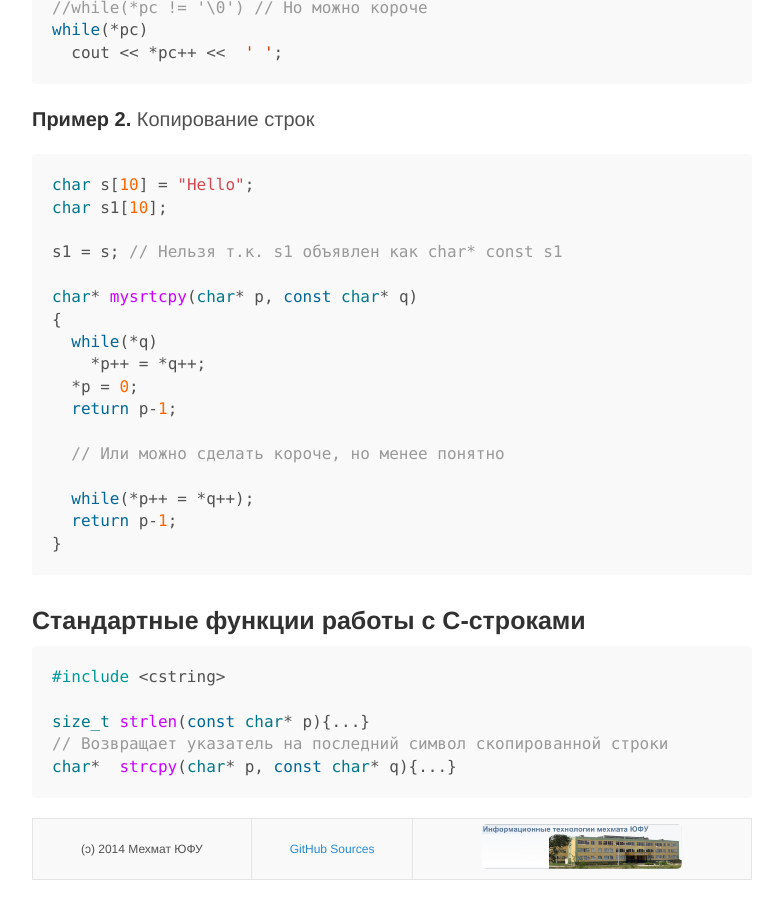
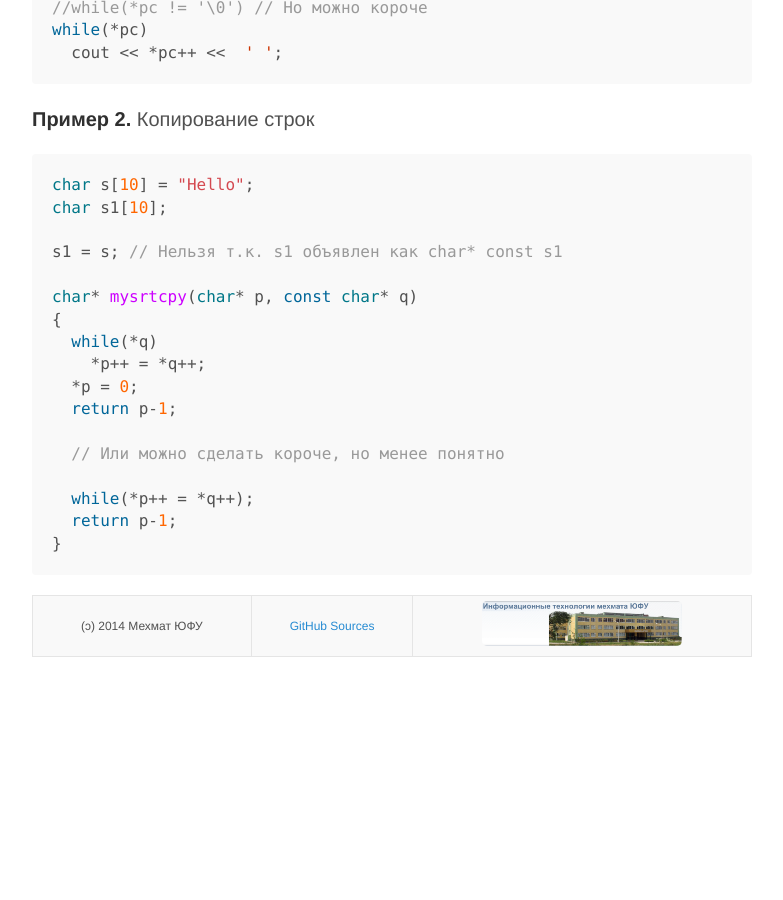
Before and after one commit to mmcs-sfedu/PL_Lections_2014-2015, a Jekyll site: the page built from lecture_06.md, in a window 1280 px wide and 900 px high, scrolled down 3921 px. Shown: the whole window, without its empty margins (248-1031 px from the left). Built offline with Jekyll 4.4.1, drawn with Linux system fonts in a browser that asks for light colours; Markdown is read by kramdown in place of the engine named in the settings; after the commit the page ends 4598 px from its top, so only the background shows below that.

Commit message:
move standart functions from lec6 to lec7

````diff
--- a/lecture_06.md
+++ b/lecture_06.md
@@ -183,13 +183,3 @@ char* mysrtcpy(char* p, const char* q)
   return p-1;
 }
 ```
-
-### Стандартные функции работы с C-строками
-
-```cpp
-#include <cstring>
-
-size_t strlen(const char* p){...}
-// Возвращает указатель на последний символ скопированной строки
-char*  strcpy(char* p, const char* q){...}
-```
````
Also changed, not shown: lecture_07.md (+9 -0 lines).
